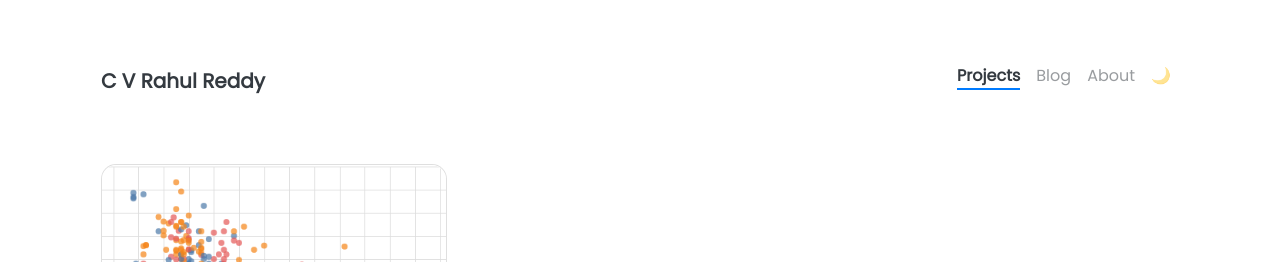
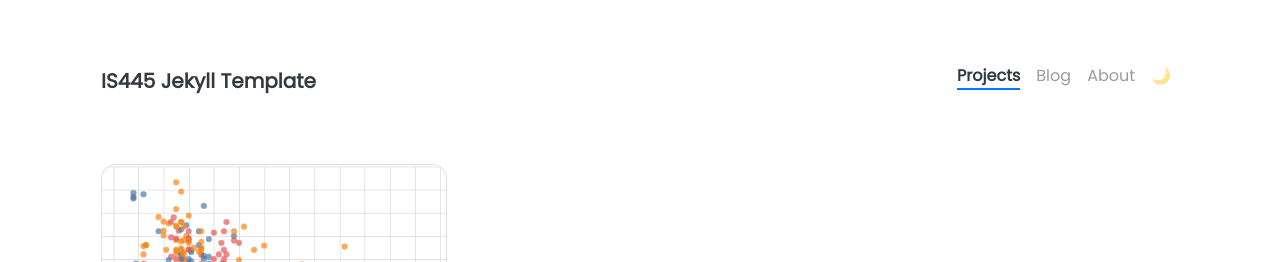
Before and after one commit to RahulCvr/RahulCvr.github.io, a Jekyll site: the page built from pages/projects.html, in a window 1280 px wide. Shown: the top 262 px of the page. Built offline with Jekyll 4.4.1, drawn with Linux system fonts in a browser that asks for light colours; nearby versions of some CDN libraries.

Commit message:
Updates all files from windows

```diff
--- a/Gemfile
+++ b/Gemfile
@@ -22,12 +22,11 @@
 # uncomment the line below. To upgrade, run `bundle update github-pages`.
 gem "github-pages", group: :jekyll_plugins
 
-# gem "github-pages", '>=104', group: :jekyll_plugins
+#gem "github-pages", '>=104', group: :jekyll_plugins
 
 gem 'webrick'
 
 gem "nokogiri", ">= 1.14.3"
 
-
 # Windows does not include zoneinfo files, so bundle the tzinfo-data gem
 gem 'tzinfo-data', platforms: [:mingw, :mswin, :x64_mingw, :jruby]
--- a/_config.yml
+++ b/_config.yml
@@ -5,12 +5,12 @@
 # NOTE: it looks like you need to rebuild + repush everytime you update this _config.yml file
 
 ### Site Settings ###
-title               : C V Rahul Reddy
+title               : IS445 Jekyll Template
 description         : >-
                       I am definitely not a corgi!
 baseurl             : ""   # Change to empty quotes if you are hosting your site at <your-username>.github.io directly,
 #                                             otherwise will be hosted at <your-username>.github.io/{{base_url}}
-repository          : RahulCvr.github.io                    # Change to <your-username>/<your-username>.github.io (or remove it if you don't need remote projects) -- for example, I would put "jnaiman" without the quotes after the ":" here
+repository          :                     # Change to <your-username>/<your-username>.github.io (or remove it if you don't need remote projects) -- for example, I would put "jnaiman" without the quotes after the ":" here
 open_new_tab        : false                             # Opens external URLs in new tab (works for posts, projects and navbar only)
 
 
```
Also changed, not shown: .github/workflows/static.yml (deleted), 11 other files.
